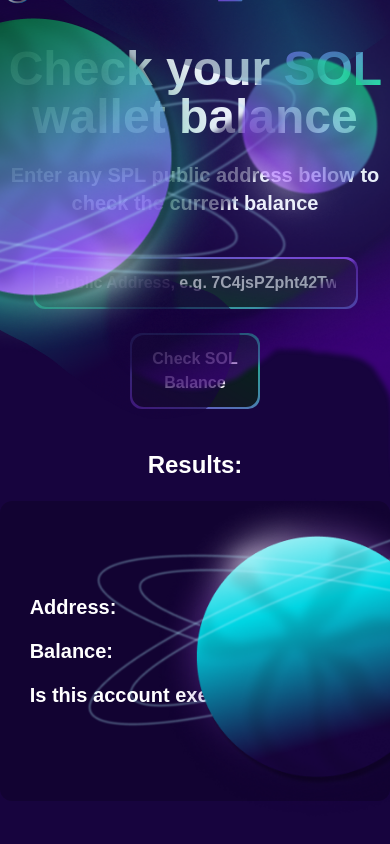
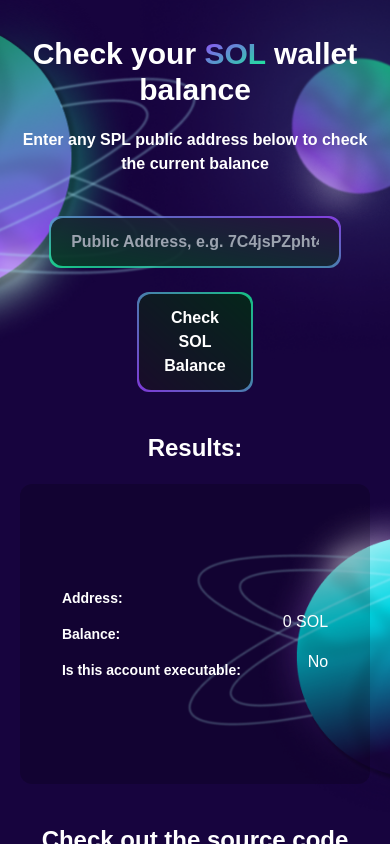
Before and after one commit to lukesolgg/SOL-Balance-Checker, a Next.js app: page / in a window 390 px wide. Built offline with nearby package versions, Linux system fonts and the light colour scheme.

Commit message:
modified mobile styling

```diff
--- a/pages/index.tsx
+++ b/pages/index.tsx
@@ -43,24 +43,24 @@ const Home: NextPage = () => {
 
   return (
     <div className='bg-[#17043E] h-screen w-full py-8 overflow-x-hidden relative flex flex-col text-center items-center justify-center text-white'>
-      <header className='space-y-5'>
+      <header className='space-y-5 z-20 pt-[25px] lg:pt-0 px-5 lg:px-0'>
 
-        <div className='mx-auto mb-10 z-20'>
+        <div className='mx-auto mb-10 z-20 w-[50%] lg:w-[100%]'>
           <Image src={solprojects} alt="sol projects image"/>
         </div>
 
         <div>
-        <p className='text-5xl font-bold mb-5'>
+        <p className='text-3xl lg:text-5xl font-bold mb-5'>
           Check your <span className='bg-gradient-to-br from-[#9945FF] to-[#14F195] text-transparent bg-clip-text'>SOL</span> wallet balance
         </p>
-        <p className='text-xl font-bold mb-10'>Enter any SPL public address below to check the current balance</p>
+        <p className='test-sm lg:text-xl font-bold mb-10'>Enter any SPL public address below to check the current balance</p>
         </div>
 
         <AddressForm handler={addressSubmittedHandler} />
 
         <p className='text-2xl font-bold'>Results:</p>
         <div className='bg-black/20 z-20 flex flex-row justify-evenly rounded-xl h-[300px]'>
-        <div className='flex flex-col text-start my-auto font-bold space-y-4 text-xl'>
+        <div className='flex flex-col text-start my-auto font-bold space-y-4 text-sm lg:text-xl'>
         <p>{`Address:`}</p>
         <p>{`Balance:`}</p>
         <p>{`Is this account executable:`}</p>
@@ -75,13 +75,13 @@ const Home: NextPage = () => {
           Check out the source code <span className='bg-gradient-to-br from-[#9945FF] to-[#14F195] text-transparent bg-clip-text'>here</span>
         </p>
       </header>
-      <Image src={planet1} alt="top left planet" className='absolute top-0 left-[-50px] z-10' />
-      <Image src={planet2} alt="bottom right planet" className='absolute bottom-0 right-[-50px] z-10' />
-      <Image src={planet3} alt="top right planet" className='absolute top-0 right-[-50px] z-10' />
+      <Image src={planet1} alt="top left planet" className='absolute top-0 left-[-150px] lg:left-[-50px] z-10' />
+      <Image src={planet2} alt="bottom right planet" className='absolute bottom-0 right-[-150px] lg:right-[-50px] z-10' />
+      <Image src={planet3} alt="top right planet" className='absolute top-0 right-[-100px] lg:right-[-50px] z-10' />
 
-      <Image src={shapes1} alt="top left planet" className='absolute top-[-50px] left-[50px] z-0' />
-      <Image src={shapes2} alt="top left planet" className='absolute top-[50px] left-[-150px] z-0' />
-      <Image src={shapes3} alt="top left planet" className='absolute top-[100px] right-[-100px] z-0' />
+      <Image src={shapes1} alt="top left planet" className='absolute top-[-50px] left-[50px] z-0 hidden lg:flex' />
+      <Image src={shapes2} alt="top left planet" className='absolute top-[50px] left-[-150px] z-0 hidden lg:flex' />
+      <Image src={shapes3} alt="top left planet" className='absolute top-[100px] right-[-100px] z-0 hidden lg:flex' />
     </div>
   )
 }
```
